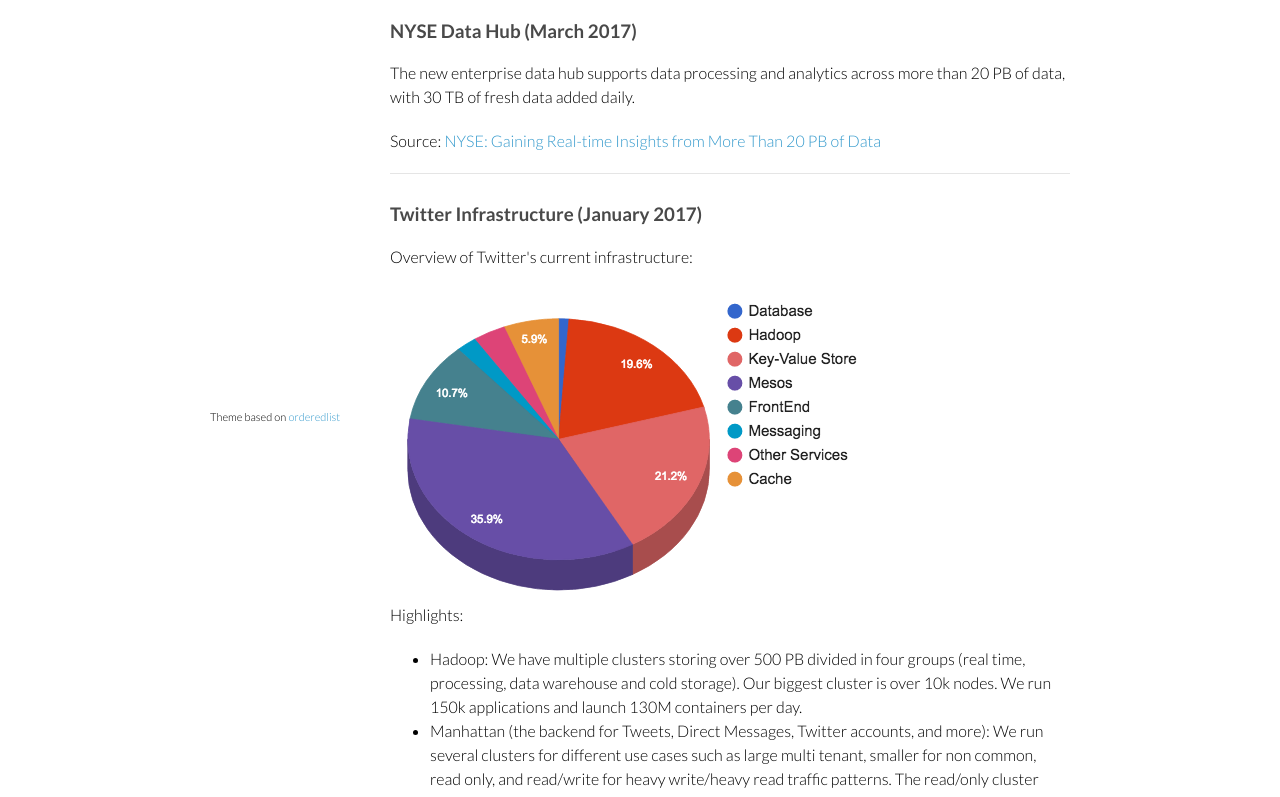
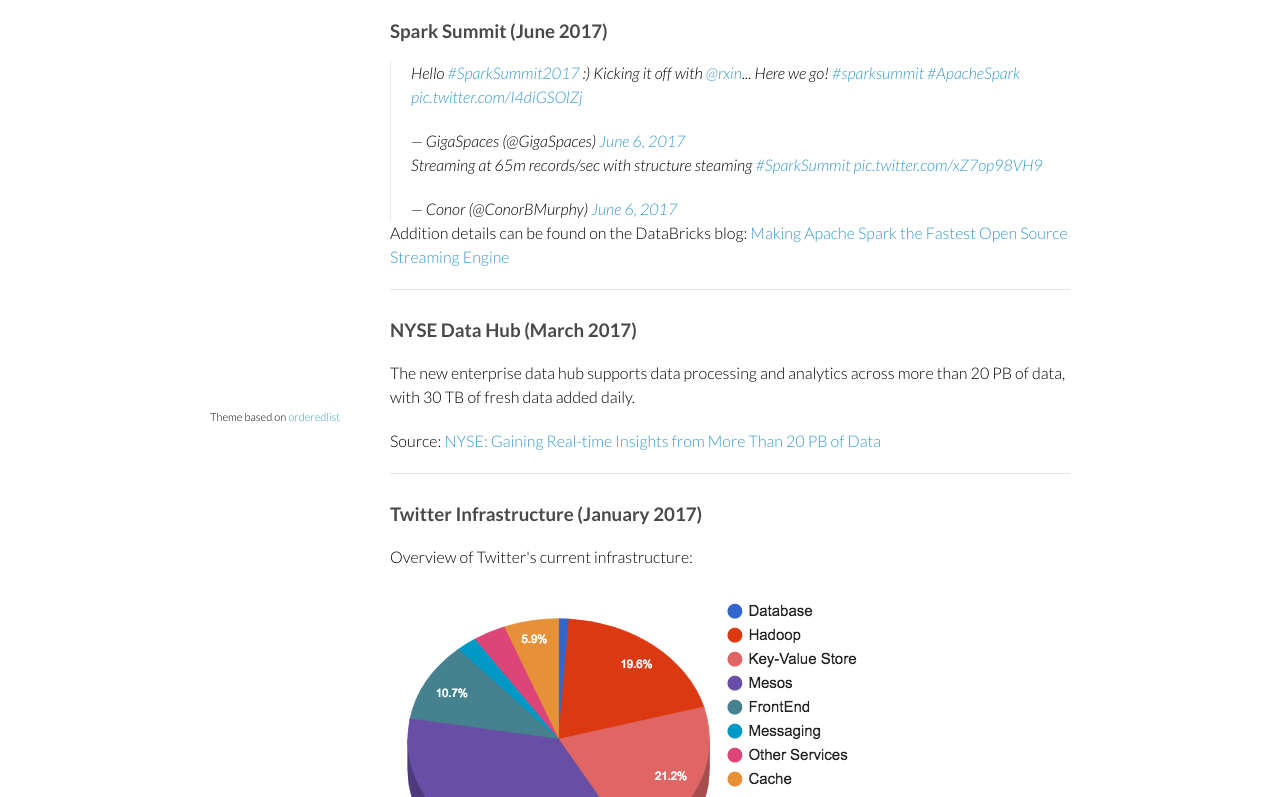
Before and after one commit to lintool/my-data-is-bigger-than-your-data, a plain HTML site: page index.html in a window 1280 px wide. Shown: the part 303-1100 px from the top of the page. Drawn offline with Linux system fonts and the light colour scheme.

Commit message:
Spark Summit update.

```diff
--- a/index.html
+++ b/index.html
@@ -31,6 +31,16 @@
 <p>How big is big data <i>really</i>? From time to time, various organizations brag about how much data they have, how big their clusters are, how many requests per second they serve, etc. Every time I come across these statistics, I make note of them. It's quite amazing to see how these numbers change over time... looking at the numbers from just a few years ago reminds you of this famous <a href="https://www.youtube.com/watch?v=jTmXHvGZiSY">Austin Powers scene</a>. Here's another <a href="https://www.youtube.com/watch?v=b2F-DItXtZs">gem</a>.</p>
 
 <p>Without further adieu, here's "big" data, in reverse chronological order...</p>
+
+<p><hr/></p>
+<h3 style="padding-top: 10px">Spark Summit (June 2017)</h3>
+
+<blockquote class="twitter-tweet" data-lang="en"><p lang="en" dir="ltr">Hello <a href="https://twitter.com/hashtag/SparkSummit2017?src=hash">#SparkSummit2017</a> :) Kicking it off with <a href="https://twitter.com/rxin">@rxin</a>... Here we go! <a href="https://twitter.com/hashtag/sparksummit?src=hash">#sparksummit</a> <a href="https://twitter.com/hashtag/ApacheSpark?src=hash">#ApacheSpark</a> <a href="https://t.co/I4diGSOlZj">pic.twitter.com/I4diGSOlZj</a></p>&mdash; GigaSpaces (@GigaSpaces) <a href="https://twitter.com/GigaSpaces/status/872128429436678144">June 6, 2017</a></blockquote>
+
+<blockquote class="twitter-tweet" data-lang="en"><p lang="en" dir="ltr">Streaming at 65m records/sec with structure steaming <a href="https://twitter.com/hashtag/SparkSummit?src=hash">#SparkSummit</a> <a href="https://t.co/xZ7op98VH9">pic.twitter.com/xZ7op98VH9</a></p>&mdash; Conor (@ConorBMurphy) <a href="https://twitter.com/ConorBMurphy/status/872132055219421184">June 6, 2017</a></blockquote>
+<script async src="//platform.twitter.com/widgets.js" charset="utf-8"></script>
+
+<p>Addition details can be found on the DataBricks blog: <a href="https://databricks.com/blog/2017/06/06/simple-super-fast-streaming-engine-apache-spark.html">Making Apache Spark the Fastest Open Source Streaming Engine</a></p>
 
 <p><hr/></p>
 <h3 style="padding-top: 10px">NYSE Data Hub (March 2017)</h3>
```
Also changed, not shown: tweets/872128429436678144.png (added), tweets/872132055219421184.png (added).
